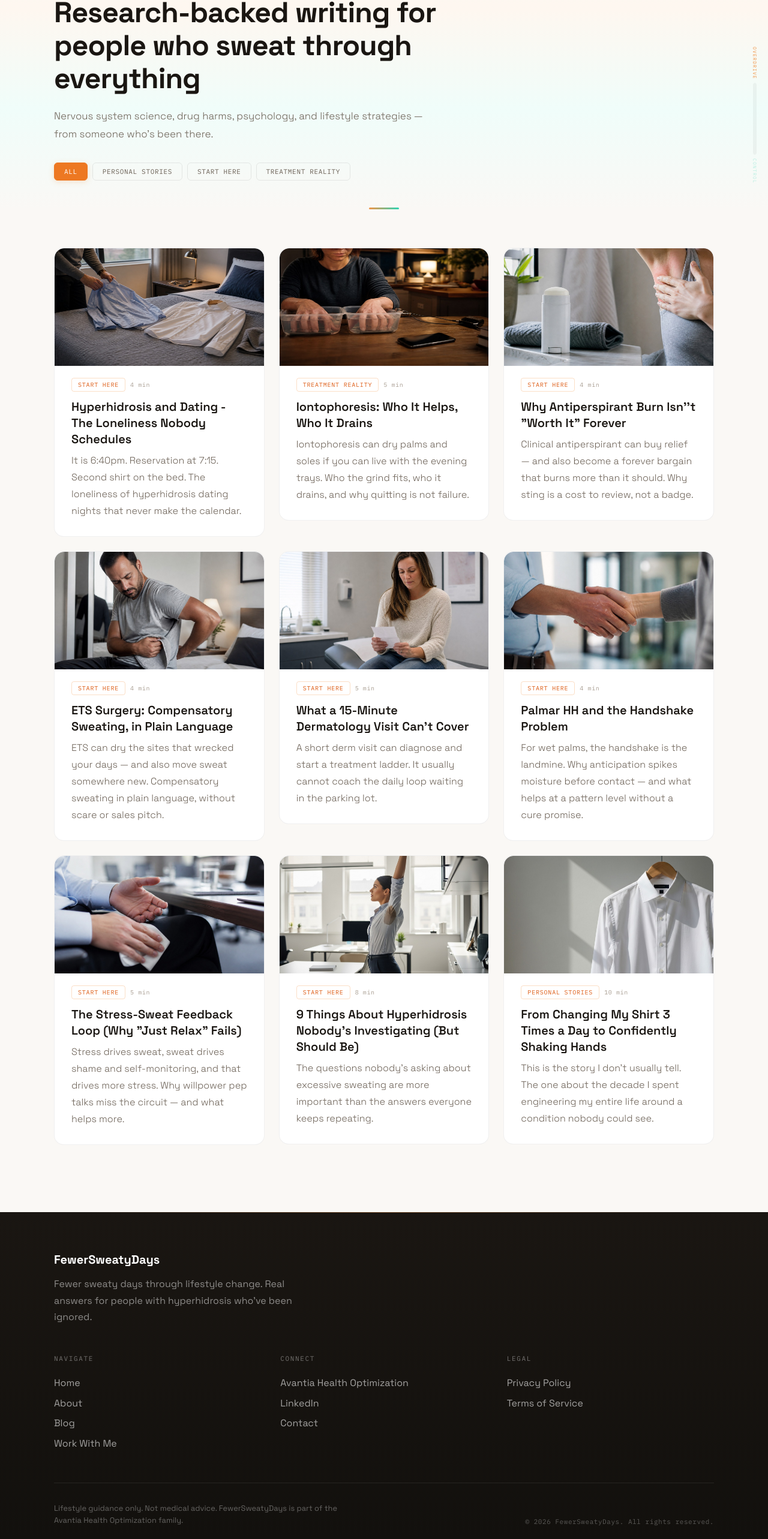
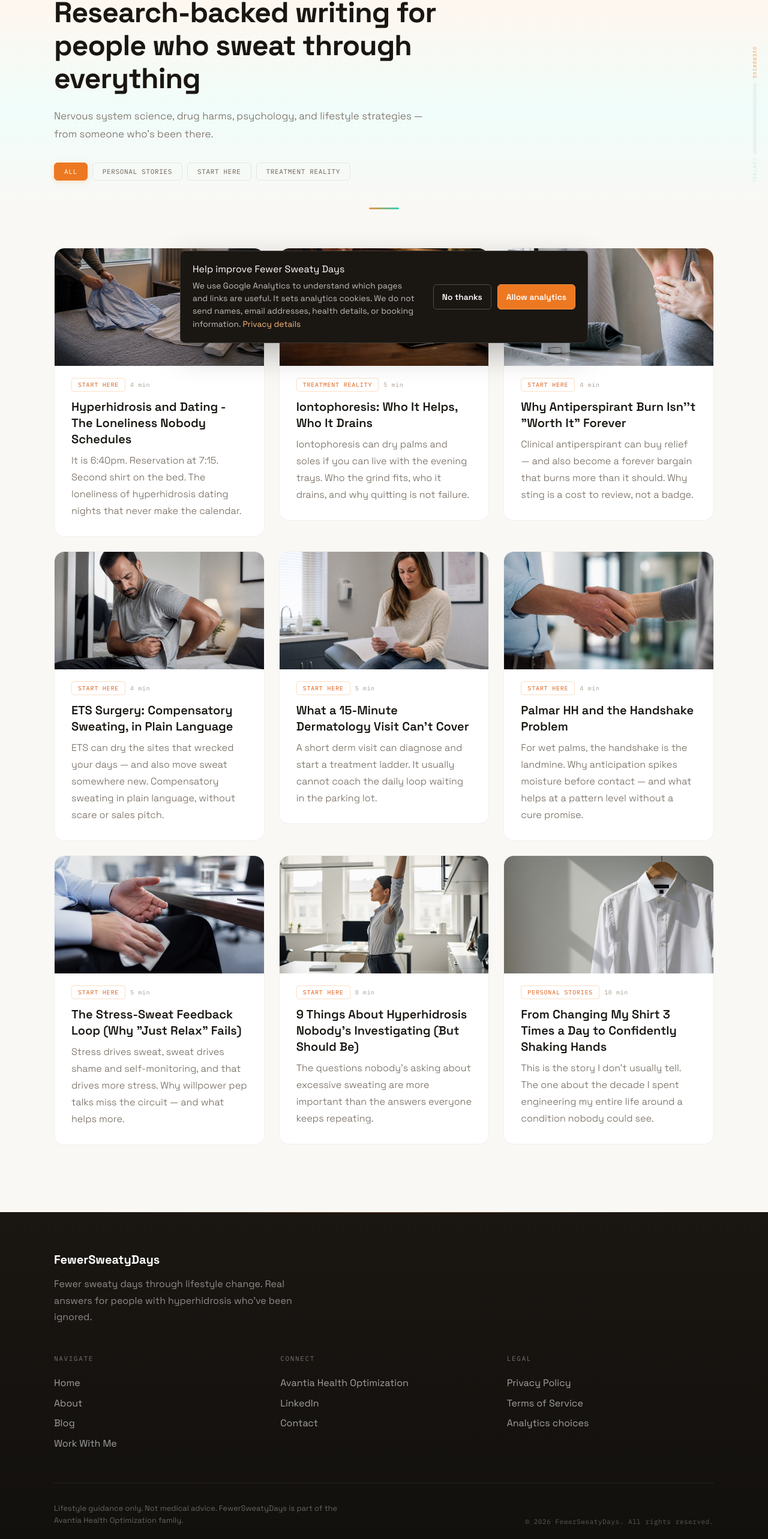
Before and after one commit to mikevera420/fewersweatydays, a React (Vite) app: page /blog in a window 1280 px wide. Shown: the part 208-2774 px from the top of the page at 60% size. Built offline with nearby package versions, Linux system fonts and the light colour scheme; no server answers.

Commit message:
Add consent-based GA4 attribution

```diff
--- a/src/components/blog/PostCTA.tsx
+++ b/src/components/blog/PostCTA.tsx
@@ -1,4 +1,5 @@
 import { useState, type FormEvent } from 'react';
+import { trackBookingLinkClick } from '../../lib/analytics';
 
 const HEALTHIE_URL =
   'https://secure.gethealthie.com/appointments/embed_appt?dietitian_id=3464974&require_offering=true&offering_id=245235&hide_package_images=false&primary_color=000000';
@@ -128,6 +129,7 @@ export default function PostCTA() {
           rel="noopener noreferrer"
           className="cta-btn-primary"
           data-cursor-hover
+          onClick={() => trackBookingLinkClick('blog_post_footer')}
         >
           Book a $1 Strategy Session
         </a>
--- a/src/components/layout/Layout.tsx
+++ b/src/components/layout/Layout.tsx
@@ -3,6 +3,7 @@ import { Outlet, Link, useLocation } from 'react-router-dom';
 import { Menu, X } from 'lucide-react';
 import CustomCursor from '../ui/CustomCursor';
 import ScrollProgress from '../ui/ScrollProgress';
+import AnalyticsConsent, { SHOW_ANALYTICS_CHOICES_EVENT } from '../ui/AnalyticsConsent';
 
 const navLinks = [
   { to: '/', label: 'Home' },
@@ -69,6 +70,13 @@ export default function Layout() {
               <h4>Legal</h4>
               <Link to="/privacy">Privacy Policy</Link>
               <Link to="/terms">Terms of Service</Link>
+              <button
+                type="button"
+                className="site-footer-privacy-button"
+                onClick={() => window.dispatchEvent(new Event(SHOW_ANALYTICS_CHOICES_EVENT))}
+              >
+                Analytics choices
+              </button>
             </div>
           </div>
           <div className="site-footer-bottom">
@@ -77,6 +85,8 @@ export default function Layout() {
           </div>
         </div>
       </footer>
+
+      <AnalyticsConsent />
     </>
   );
 }
--- /dev/null
+++ b/src/components/ui/AnalyticsConsent.tsx
@@ -0,0 +1,60 @@
+import { useEffect, useState } from 'react'
+import { Link, useLocation } from 'react-router-dom'
+import {
+  enableAnalytics,
+  getAnalyticsConsent,
+  saveAnalyticsConsent,
+  trackPageView,
+  type AnalyticsConsent as ConsentChoice,
+} from '../../lib/analytics'
+
+export const SHOW_ANALYTICS_CHOICES_EVENT = 'fsd:show-analytics-choices'
+
+export default function AnalyticsConsent() {
+  const location = useLocation()
+  const [choice, setChoice] = useState<ConsentChoice>(() => getAnalyticsConsent())
+  const [isOpen, setIsOpen] = useState(() => choice === null)
+
+  useEffect(() => {
+    const showChoices = () => setIsOpen(true)
+    window.addEventListener(SHOW_ANALYTICS_CHOICES_EVENT, showChoices)
+    return () => window.removeEventListener(SHOW_ANALYTICS_CHOICES_EVENT, showChoices)
+  }, [])
+
+  useEffect(() => {
+    if (choice !== 'granted') return
+    enableAnalytics()
+
+    const timer = window.setTimeout(trackPageView, 0)
+    return () => window.clearTimeout(timer)
+  }, [choice, location.pathname, location.search])
+
+  function choose(nextChoice: Exclude<ConsentChoice, null>) {
+    saveAnalyticsConsent(nextChoice)
+    setChoice(nextChoice)
+    setIsOpen(false)
+  }
+
+  if (!isOpen) return null
+
+  return (
+    <section className="analytics-consent" role="dialog" aria-labelledby="analytics-consent-title">
+      <div className="analytics-consent-copy">
+        <h2 id="analytics-consent-title">Help improve Fewer Sweaty Days</h2>
+        <p>
+          We use Google Analytics to understand which pages and links are useful.
+          It sets analytics cookies. We do not send names, email addresses, health
+          details, or booking information. <Link to="/privacy">Privacy details</Link>
+        </p>
+      </div>
+      <div className="analytics-consent-actions">
+        <button type="button" className="analytics-consent-decline" onClick={() => choose('denied')}>
+          No thanks
+        </button>
+        <button type="button" className="analytics-consent-allow" onClick={() => choose('granted')}>
+          Allow analytics
+        </button>
+      </div>
+    </section>
+  )
+}
--- a/src/index.css
+++ b/src/index.css
@@ -1073,6 +1073,18 @@ html.lenis, html.lenis body {
 }
 .site-footer-col a:hover { color: #fff; }
 .site-footer-col a:hover::after { width: 100%; }
+.site-footer-privacy-button {
+  display: block;
+  padding: 0.3rem 0;
+  border: 0;
+  background: transparent;
+  color: rgba(255, 255, 255, 0.6);
+  font: inherit;
+  font-size: 1rem;
+  cursor: pointer;
+  transition: color 0.2s;
+}
+.site-footer-privacy-button:hover { color: #fff; }
 .site-footer-bottom {
   border-top: 1px solid rgba(255, 255, 255, 0.08);
   padding-top: 2rem;
@@ -1093,6 +1105,83 @@ html.lenis, html.lenis body {
   font-size: 11px;
   color: rgba(255, 255, 255, 0.3);
   letter-spacing: 0.05em;
+}
+
+/* Analytics consent */
+.analytics-consent {
+  position: fixed;
+  left: 50%;
+  bottom: 20px;
+  z-index: 100000;
+  width: min(680px, calc(100% - 32px));
+  transform: translateX(-50%);
+  display: grid;
+  grid-template-columns: 1fr auto;
+  align-items: center;
+  gap: 24px;
+  padding: 20px;
+  border: 1px solid rgba(255, 255, 255, 0.14);
+  border-radius: 8px;
+  background: #1a1612;
+  color: #fff;
+  box-shadow: 0 18px 50px rgba(0, 0, 0, 0.28);
+}
+.analytics-consent-copy h2 {
+  margin: 0 0 6px;
+  font-size: 1rem;
+  line-height: 1.3;
+}
+.analytics-consent-copy p {
+  margin: 0;
+  color: rgba(255, 255, 255, 0.72);
+  font-size: 0.86rem;
+  line-height: 1.55;
+}
+.analytics-consent-copy a {
+  color: #f6b87c;
+  text-underline-offset: 2px;
+}
+.analytics-consent-actions {
+  display: flex;
+  align-items: center;
+  gap: 10px;
+}
+.analytics-consent-actions button {
+  min-height: 42px;
+  padding: 10px 14px;
+  border-radius: 6px;
+  font: inherit;
+  font-size: 0.86rem;
+  font-weight: 600;
+  cursor: pointer;
+}
+.analytics-consent-decline {
+  border: 1px solid rgba(255, 255, 255, 0.24);
+  background: transparent;
+  color: #fff;
+}
+.analytics-consent-allow {
+  border: 1px solid var(--color-brand-400);
+  background: var(--color-brand-500);
+  color: #fff;
+}
+.analytics-consent-actions button:focus-visible,
+.site-footer-privacy-button:focus-visible {
+  outline: 2px solid var(--color-brand-300);
+  outline-offset: 3px;
+}
+@media (max-width: 640px) {
+  .analytics-consent {
+    bottom: 12px;
+    grid-template-columns: 1fr;
+    gap: 16px;
+  }
+  .analytics-consent-actions {
+    justify-content: stretch;
+  }
+  .analytics-consent-actions button {
+    flex: 1;
+  }
 }
 
 /* ═══════════════════════════════════════════════════════
--- /dev/null
+++ b/src/lib/analytics.ts
@@ -0,0 +1,122 @@
+export type AnalyticsConsent = 'granted' | 'denied' | null
+
+const CONSENT_KEY = 'fsd_analytics_consent'
+const SCRIPT_ID = 'fsd-google-analytics'
+const measurementId = import.meta.env.VITE_GA_MEASUREMENT_ID?.trim()
+const allowedCampaignParameters = [
+  'utm_source',
+  'utm_medium',
+  'utm_campaign',
+  'utm_content',
+  'utm_term',
+]
+
+type GtagCommand = [string, ...unknown[]]
+
+declare global {
+  interface Window {
+    dataLayer?: GtagCommand[]
+    gtag?: (...args: GtagCommand) => void
+    [key: `ga-disable-${string}`]: boolean | undefined
+  }
+}
+
+function analyticsLocation() {
+  const current = new URL(window.location.href)
+  const filtered = new URL(current.origin + current.pathname)
+
+  for (const parameter of allowedCampaignParameters) {
+    const value = current.searchParams.get(parameter)
+    if (value) filtered.searchParams.set(parameter, value)
+  }
+
+  return filtered.toString()
+}
+
+function ensureGtag() {
+  window.dataLayer = window.dataLayer ?? []
+  window.gtag = window.gtag ?? ((...args: GtagCommand) => {
+    window.dataLayer?.push(args)
+  })
+}
+
+export function getAnalyticsConsent(): AnalyticsConsent {
+  const value = window.localStorage.getItem(CONSENT_KEY)
+  return value === 'granted' || value === 'denied' ? value : null
+}
+
+export function enableAnalytics() {
+  if (!measurementId) return false
+
+  ensureGtag()
+  window[`ga-disable-${measurementId}`] = false
+  window.gtag?.('consent', 'update', {
+    analytics_storage: 'granted',
+    ad_storage: 'denied',
+    ad_user_data: 'denied',
+    ad_personalization: 'denied',
+  })
+
+  if (!document.getElementById(SCRIPT_ID)) {
+    window.gtag?.('js', new Date())
+    window.gtag?.('config', measurementId, {
+      send_page_view: false,
+      allow_google_signals: false,
+      allow_ad_personalization_signals: false,
+    })
+
+    const script = document.createElement('script')
+    script.id = SCRIPT_ID
+    script.async = true
+    script.src = `https://www.googletagmanager.com/gtag/js?id=${encodeURIComponent(measurementId)}`
+    document.head.appendChild(script)
+  }
+
+  return true
+}
+
+function deleteAnalyticsCookies() {
+  for (const cookie of document.cookie.split(';')) {
+    const name = cookie.split('=')[0]?.trim()
+    if (!name?.startsWith('_ga')) continue
+
+    document.cookie = `${name}=; Max-Age=0; path=/`
+    document.cookie = `${name}=; Max-Age=0; path=/; domain=${window.location.hostname}`
+    document.cookie = `${name}=; Max-Age=0; path=/; domain=.${window.location.hostname}`
+  }
+}
+
+export function saveAnalyticsConsent(consent: Exclude<AnalyticsConsent, null>) {
+  window.localStorage.setItem(CONSENT_KEY, consent)
+
+  if (consent === 'granted') {
+    enableAnalytics()
+    return
+  }
+
+  if (measurementId) window[`ga-disable-${measurementId}`] = true
+  window.gtag?.('consent', 'update', { analytics_storage: 'denied' })
+  deleteAnalyticsCookies()
+}
+
+export function trackPageView() {
+  if (getAnalyticsConsent() !== 'granted' || !enableAnalytics()) return
+
+  const pageLocation = analyticsLocation()
+  const pageUrl = new URL(pageLocation)
+  window.gtag?.('event', 'page_view', {
+    page_title: document.title,
+    page_location: pageLocation,
+    page_path: pageUrl.pathname + pageUrl.search,
+  })
+}
+
+export function trackBookingLinkClick(placement: string) {
+  if (getAnalyticsConsent() !== 'granted' || !enableAnalytics()) return
+
+  window.gtag?.('event', 'booking_link_click', {
+    link_domain: 'secure.gethealthie.com',
+    link_url: 'https://secure.gethealthie.com/appointments/embed_appt',
+    placement,
+  })
+}
--- a/src/pages/Privacy.tsx
+++ b/src/pages/Privacy.tsx
@@ -13,7 +13,7 @@ export default function Privacy() {
             <h1 className="legal-hero-title">Privacy Policy</h1>
           </ScrollReveal>
           <ScrollReveal delay={0.2}>
-            <p className="legal-hero-sub">Last updated: April 2026</p>
+            <p className="legal-hero-sub">Last updated: September 2026</p>
           </ScrollReveal>
         </div>
       </section>
@@ -38,9 +38,11 @@ export default function Privacy() {
               by Healthie's payment processor.
             </p>
             <p>
-              <strong>When you browse the site:</strong> We may use analytics tools to understand how
-              visitors use the site (which pages are visited, how long people stay, general geographic
-              region). This data is aggregated and does not personally identify you.
+              <strong>When you allow analytics:</strong> We use Google Analytics to understand which
+              pages people visit, how they arrived, general geographic region, device and browser type,
+              and interactions such as clicks to an external booking link. We do not send names,
+              email addresses, health details, or booking information. The embedded Healthie scheduler
+              is a separate service, and we do not use Google Analytics to inspect what you enter there.
             </p>
             <p>
               <strong>When you contact us:</strong> If you email us at hello@fewersweatydays.com, we
@@ -66,9 +68,10 @@ export default function Privacy() {
           <ScrollReveal>
             <h2>Cookies</h2>
             <p>
-              This website may use cookies for basic functionality and analytics. Cookies are small text
-              files stored on your device that help the site work properly. You can disable cookies in
-              your browser settings, though some features may not work as expected.
+              Google Analytics loads only after you select Allow analytics. It uses first-party cookies
+              to distinguish visits and sessions. Your choice is stored in your browser. You can reopen
+              Analytics choices from the site footer, decline analytics, clear cookies, or use Google's
+              browser opt-out tool. Declining analytics does not prevent you from using the site.
             </p>
           </ScrollReveal>
 
@@ -78,6 +81,17 @@ export default function Privacy() {
             <ul>
               <li><strong>Healthie</strong> — Session scheduling and client management (HIPAA-compliant)</li>
               <li><strong>Vercel</strong> — Website hosting</li>
+              <li>
+                <strong>Google Analytics</strong>: Consent-based website traffic and interaction
+                measurement. Learn{' '}
+                <a href="https://policies.google.com/technologies/partner-sites" target="_blank" rel="noopener noreferrer">
+                  how Google uses information from sites that use its services
+                </a>{' '}
+                or install the{' '}
+                <a href="https://tools.google.com/dlpage/gaoptout" target="_blank" rel="noopener noreferrer">
+                  Google Analytics opt-out browser add-on
+                </a>.
+              </li>
             </ul>
             <p>Each of these services has their own privacy policy governing how they handle your data.</p>
           </ScrollReveal>
--- a/src/pages/WorkWithMe.tsx
+++ b/src/pages/WorkWithMe.tsx
@@ -2,6 +2,7 @@ import { useEffect, useState } from 'react';
 import { ChevronDown } from 'lucide-react';
 import PillarGrid from '../components/coaching/PillarGrid';
 import ScrollReveal from '../components/ui/ScrollReveal';
+import { trackBookingLinkClick } from '../lib/analytics';
 
 const faqs = [
   { q: 'Is this medical treatment?', a: 'No. I\'m a National Board Certified Health & Wellness Coach (NBC-HWC), not a physician. I provide lifestyle guidance and behavior change coaching. I do not diagnose, treat, or prescribe. If you need medical treatment for hyperhidrosis, I encourage you to work with a dermatologist — and I can help you make the most of that relationship.' },
@@ -148,7 +149,7 @@ export default function WorkWithMe() {
             <p className="cta-body">45 minutes with someone who actually understands what you're dealing with. That's all this is.</p>
           </ScrollReveal>
           <ScrollReveal delay={0.2}>
-            <a href={healthieUrl} target="_blank" rel="noopener noreferrer" className="cta-btn-primary cta-btn-large alive" data-cursor-hover>Book a $1 Strategy Session</a>
+            <a href={healthieUrl} target="_blank" rel="noopener noreferrer" className="cta-btn-primary cta-btn-large alive" data-cursor-hover onClick={() => trackBookingLinkClick('work_with_me_bottom')}>Book a $1 Strategy Session</a>
           </ScrollReveal>
           <ScrollReveal delay={0.3}>
             <p className="cta-fine-print">45 minutes. $1. No obligation. Just answers.</p>
```
Also changed, not shown: 1 other file (tests, documents, lock files or other folders).
